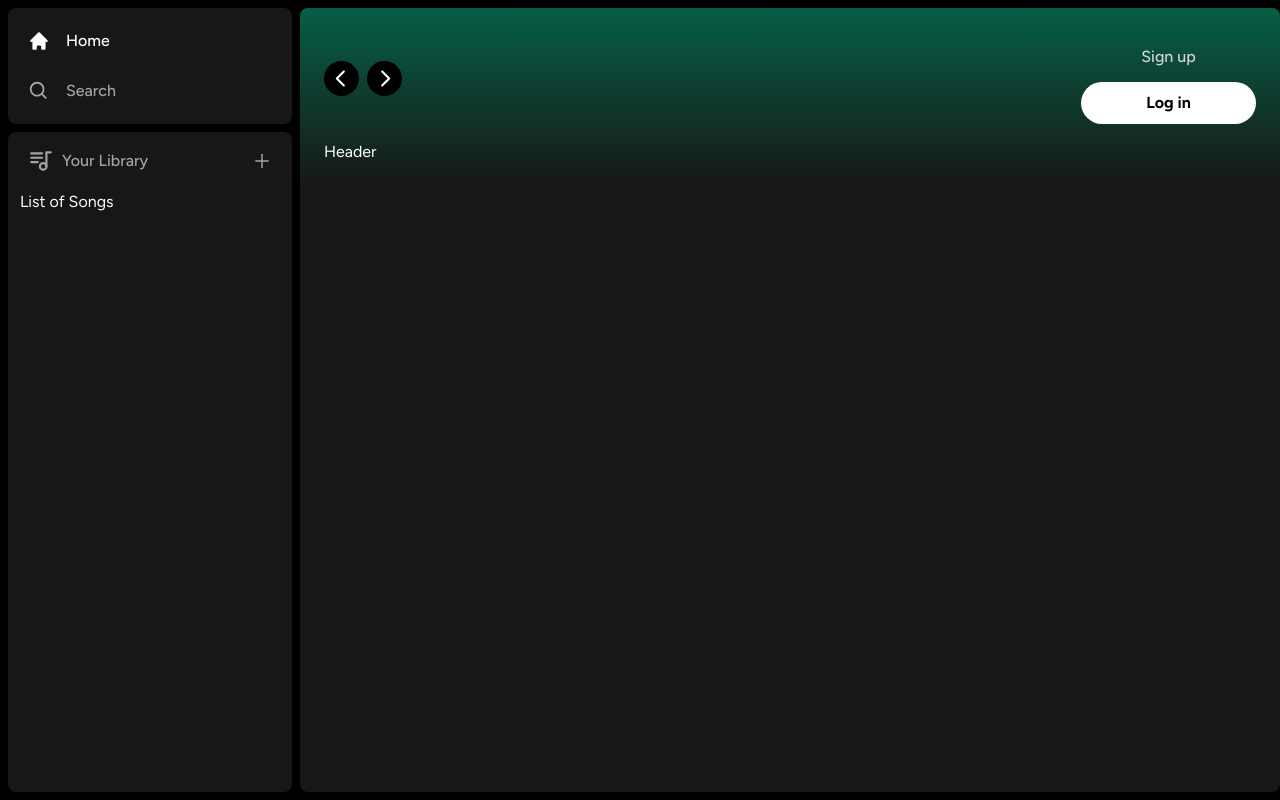
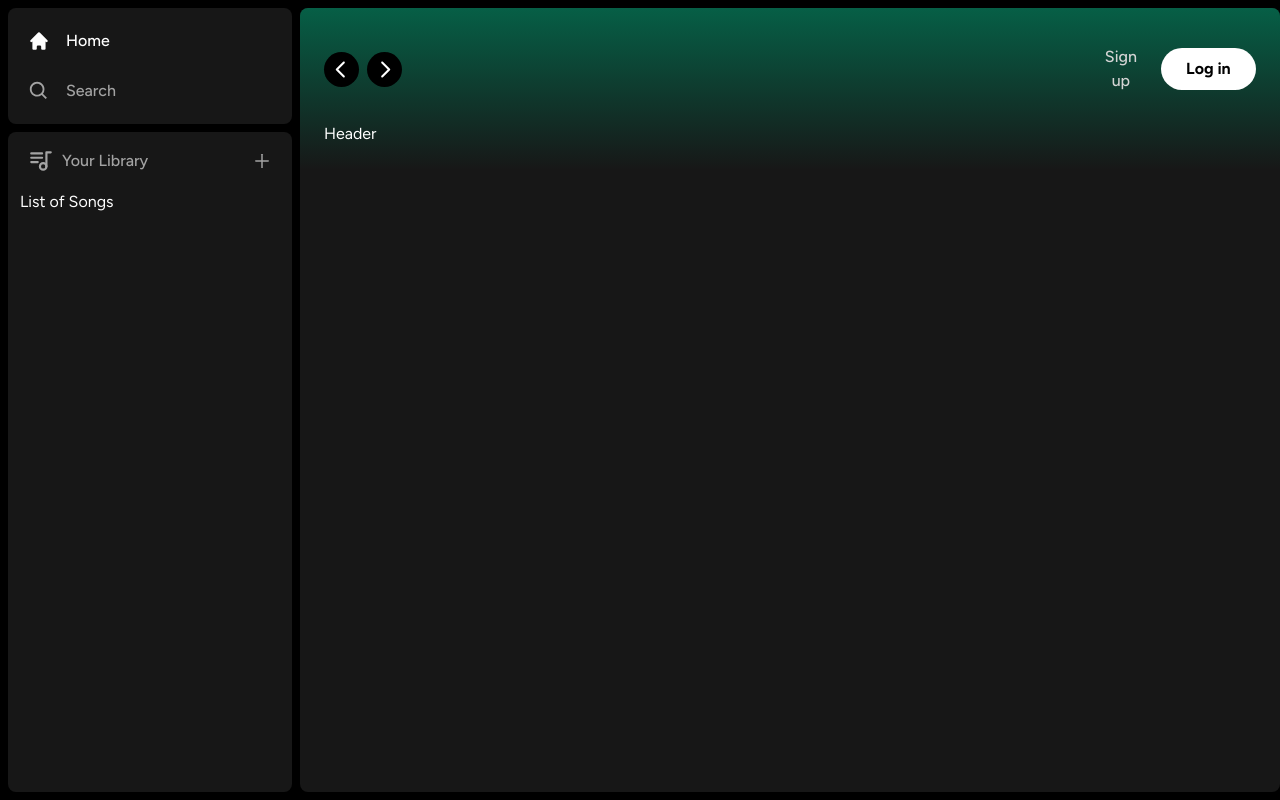
Before and after one commit to midcenturydude7/nextjs-spotify-clone-app, a Next.js app: page / in a window 1280 px wide. Built offline with nearby package versions, Linux system fonts and the light colour scheme.

Commit message:
Working to resolve layout bug

```diff
--- a/app/components/Header.tsx
+++ b/app/components/Header.tsx
@@ -69,7 +69,7 @@ const Header: React.FC<HeaderProps> = ({ children, className }) => {
         </div>
         <div className="flex justify-between items-center gap-x-4">
           <>
-            <div>
+            <div className="flex items-center">
               <Button
                 onClick={() => {}}
                 className="bg-transparent text-neutral-300 font-medium">
```
